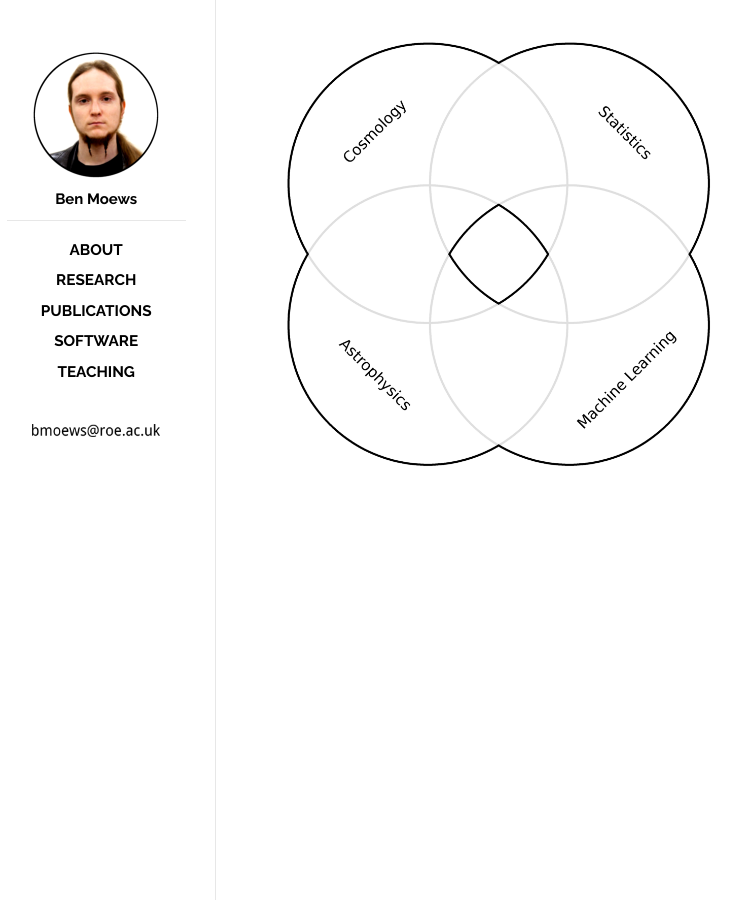
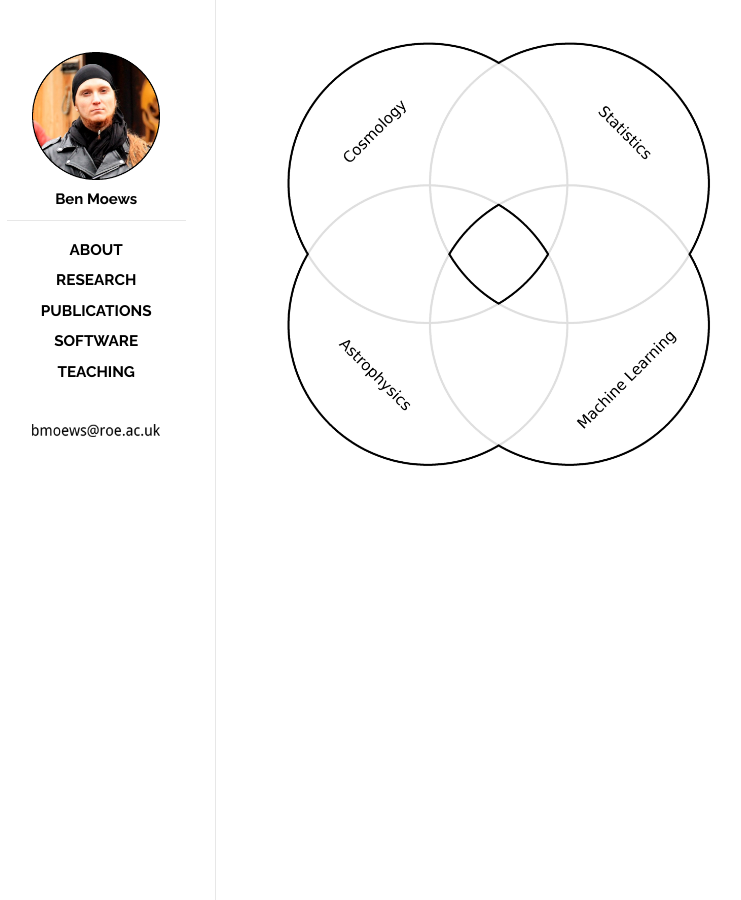
Before and after one commit to moews/moews.github.io, a Jekyll site: the page built from index.html, in a window 1280 px wide. Shown: the whole page, without its empty margins (143-884 px from the left). Built offline with Jekyll 4.4.1, drawn with Linux system fonts in a browser that asks for light colours.

Commit message:
Update default.html

```diff
--- a/_layouts/default.html
+++ b/_layouts/default.html
@@ -23,7 +23,7 @@
     <div class="site">
       <div class="sidebar" id="sidebar">
         <div class="header">
-          <h1 class="title"><a href="/"><img id="logo" src="/images/avatar_framed.png"></a></h1>
+          <h1 class="title"><a href="/"><img id="logo" src="/images/avatar_image.png"></a></h1>
           <span class="tagline">Ben Moews</span>
         </div>
         <div class="posts">
```
